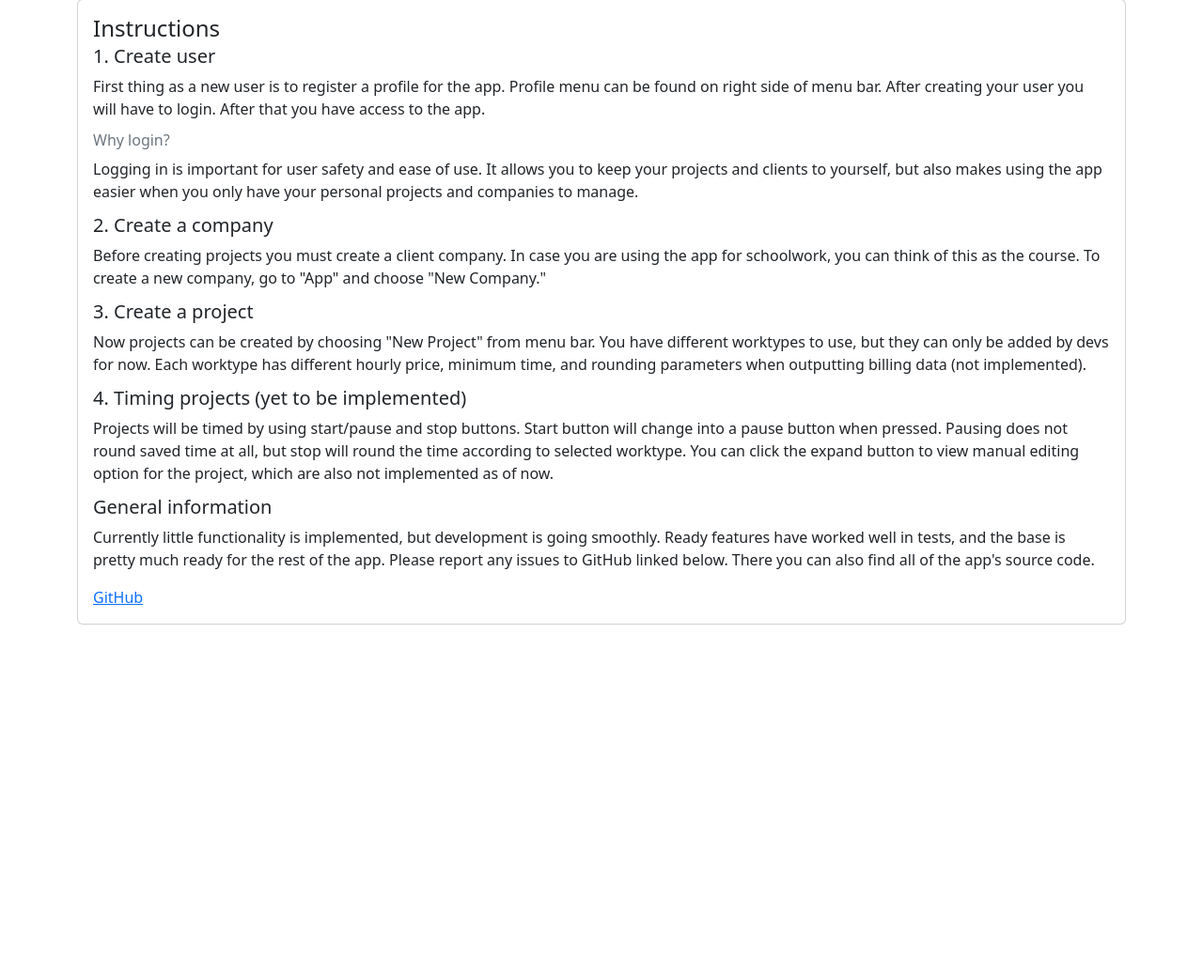
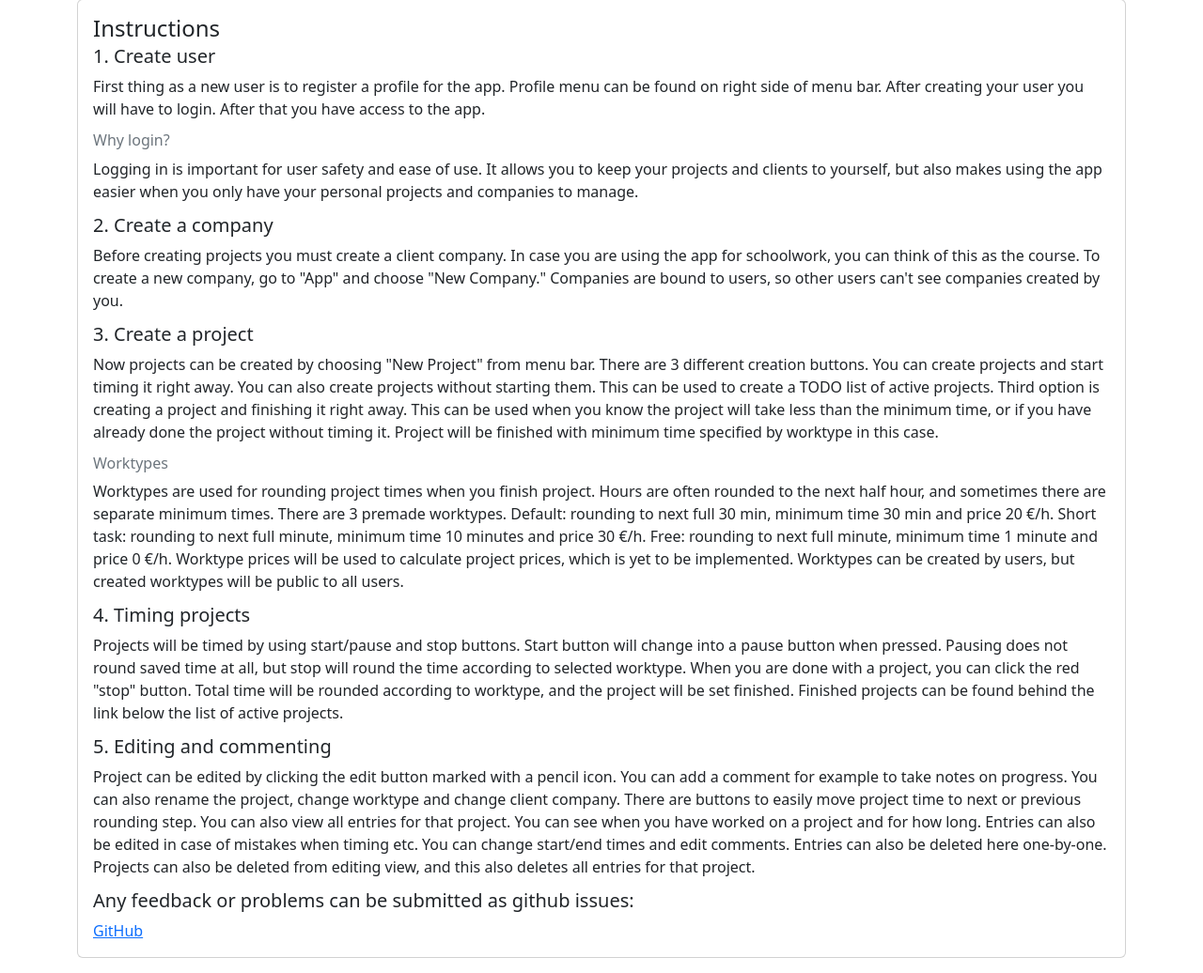
Before and after one commit to Capscience/project-manager, a Flask app: page /help in a window 1280 px wide. Shown: the part 123-1159 px from the top of the page at 94% size. Before the commit the page ends 788 px from the top, so only its background shows below. Run offline with Flask 2, Linux system fonts and the light colour scheme.

Commit message:
Updated instructions on help page.

```diff
--- a/src/templates/help.html
+++ b/src/templates/help.html
@@ -2,7 +2,7 @@
 {% set title = "Help" %}
 {% block content %}
 
-<div class="card">
+<div class="card mb-3">
     <div class="card-body">
         <h4 class="card-title mb-2">Instructions</h4>
         <h5 class="card-subtitle mb-2">1. Create user</h5>
@@ -15,20 +15,33 @@
         </p>
         <h5 class="card-subtitle mb-2">2. Create a company</h5>
         <p class="card-text">
-            Before creating projects you must create a client company. In case you are using the app for schoolwork, you can think of this as the course. To create a new company, go to "App" and choose "New Company."
+            Before creating projects you must create a client company. In case you are using the app for schoolwork, you can think of this as the course. To create a new company, go to "App" and choose "New Company." Companies are bound to users, so other users can't see companies created by you.
         </p>
         <h5 class="card-subtitle mb-2">3. Create a project</h5>
         <p class="card-text">
-            Now projects can be created by choosing "New Project" from menu bar. You have different worktypes to use, but they can only be added by devs for now. Each worktype has different hourly price, minimum time, and rounding parameters when outputting billing data (not implemented).
+            Now projects can be created by choosing "New Project" from menu bar. There are 3 different creation buttons. You can create projects and start timing it right away.
+            You can also create projects without starting them. This can be used to create a TODO list of active projects. Third option is creating a project and finishing it right away.
+            This can be used when you know the project will take less than the minimum time, or if you have already done the project without timing it. Project will be finished with minimum time specified by worktype in this case.
         </p>
-        <h5 class="card-subtitle mb-2">4. Timing projects (yet to be implemented)</h5>
+        <h6 class="card-subtitle mb-2 text-muted">Worktypes</h6>
         <p class="card-text">
-            Projects will be timed by using start/pause and stop buttons. Start button will change into a pause button when pressed. Pausing does not round saved time at all, but stop will round the time according to selected worktype. You can click the expand button to view manual editing option for the project, which are also not implemented as of now.
+            Worktypes are used for rounding project times when you finish project. Hours are often rounded to the next half hour, and sometimes there are separate minimum times. There are 3 premade worktypes.
+            Default: rounding to next full 30 min, minimum time 30 min and price 20 €/h.
+            Short task: rounding to next full minute, minimum time 10 minutes and price 30 €/h.
+            Free: rounding to next full minute, minimum time 1 minute and price 0 €/h.
+            Worktype prices will be used to calculate project prices, which is yet to be implemented. Worktypes can be created by users, but created worktypes will be public to all users.
         </p>
-        <h5 class="card-subtitle mb-2">General information</h5>
+        <h5 class="card-subtitle mb-2">4. Timing projects</h5>
         <p class="card-text">
-            Currently little functionality is implemented, but development is going smoothly. Ready features have worked well in tests, and the base is pretty much ready for the rest of the app. Please report any issues to GitHub linked below. There you can also find all of the app's source code.
+            Projects will be timed by using start/pause and stop buttons. Start button will change into a pause button when pressed. Pausing does not round saved time at all, but stop will round the time according to selected worktype.
+            When you are done with a project, you can click the red "stop" button. Total time will be rounded according to worktype, and the project will be set finished. Finished projects can be found behind the link below the list of active projects.
         </p>
+        <h5 class="card-subtitle mb-2">5. Editing and commenting</h5>
+        <p class="card-text">
+            Project can be edited by clicking the edit button marked with a pencil icon. You can add a comment for example to take notes on progress. You can also rename the project, change worktype and change client company. There are buttons to easily move project time to next or previous rounding step.
+            You can also view all entries for that project. You can see when you have worked on a project and for how long. Entries can also be edited in case of mistakes when timing etc. You can change start/end times and edit comments. Entries can also be deleted here one-by-one. Projects can also be deleted from editing view, and this also deletes all entries for that project.
+        </p>
+        <h5 class="card-subtitle mb-2">Any feedback or problems can be submitted as github issues:</h5>
         <a href="https://github.com/Capslock01/project-manager" class="card-link">GitHub</a>
     </div>
 </div>
```
